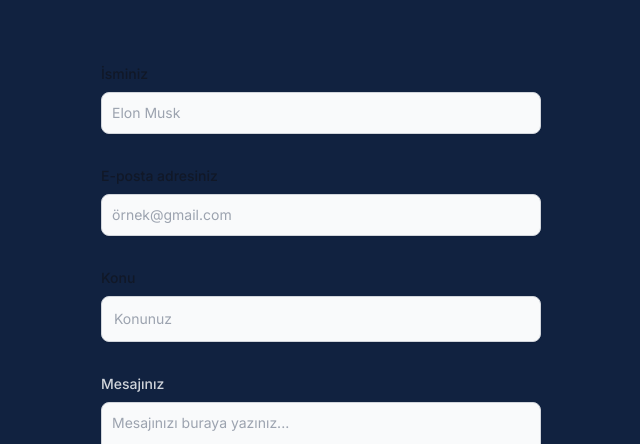
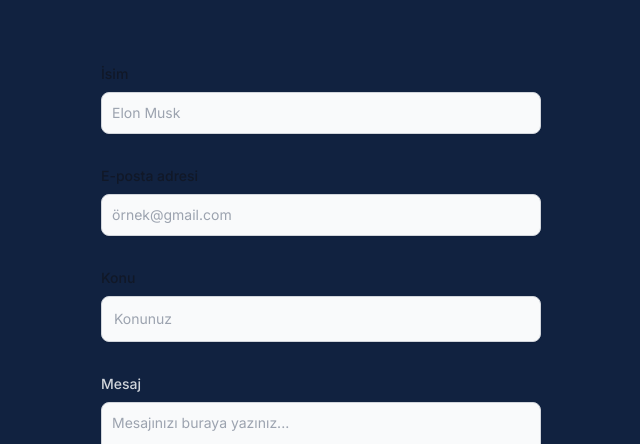
Before and after one commit to UgurBilgic/Portfolyo, a React (Create React App) app: page / in a window 1280 px wide. Shown: the part 3454-3898 px from the top of the page, without its empty margins (563-1203 px from the left). Built offline with nearby package versions, Linux system fonts and the light colour scheme.

Commit message:
version 1.1

```diff
--- a/src/App.js
+++ b/src/App.js
@@ -65,7 +65,7 @@ function App() {
         <nav className="dark:bg-gray-900 fixed w-full z-20 top-0 left-0 border-b border-gray-200 dark:border-gray-600 flex justify-center items-center text-center">
           <div className="w-full max-w-screen-xl flex flex-row items-center justify-center space-x-4 lg:space-x-12 p-4">
             <a
-              href="#"
+              href="#?"
               className="text-gray-900 dark:text-white hover:text-blue-700 dark:hover:text-blue-500 text-sm md:text-base lg:text-lg font-medium"
               aria-current="page"
             >
@@ -567,7 +567,7 @@ function App() {
                       for="user_name"
                       class="block mb-2 text-sm font-medium text-gray-900 dark:text-gray-300"
                     >
-                      İsminiz
+                      İsim
                     </label>
                     <input
                       type="text"
@@ -584,7 +584,7 @@ function App() {
                       for="user_email"
                       class="block mb-2 text-sm font-medium text-gray-900 dark:text-gray-300"
                     >
-                      E-posta adresiniz
+                      E-posta adresi
                     </label>
                     <input
                       type="email"
@@ -618,7 +618,7 @@ function App() {
                       for="message"
                       class="block mb-2 text-sm font-medium text-gray-300"
                     >
-                      Mesajınız
+                      Mesaj
                     </label>
                     <textarea
                       id="message"
```
